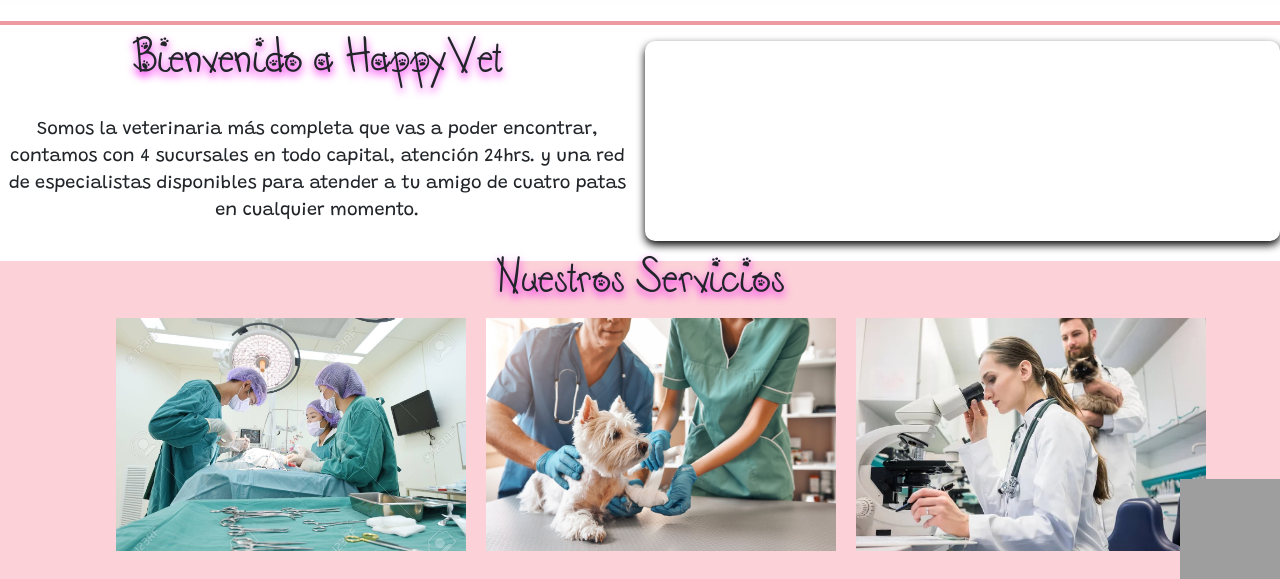
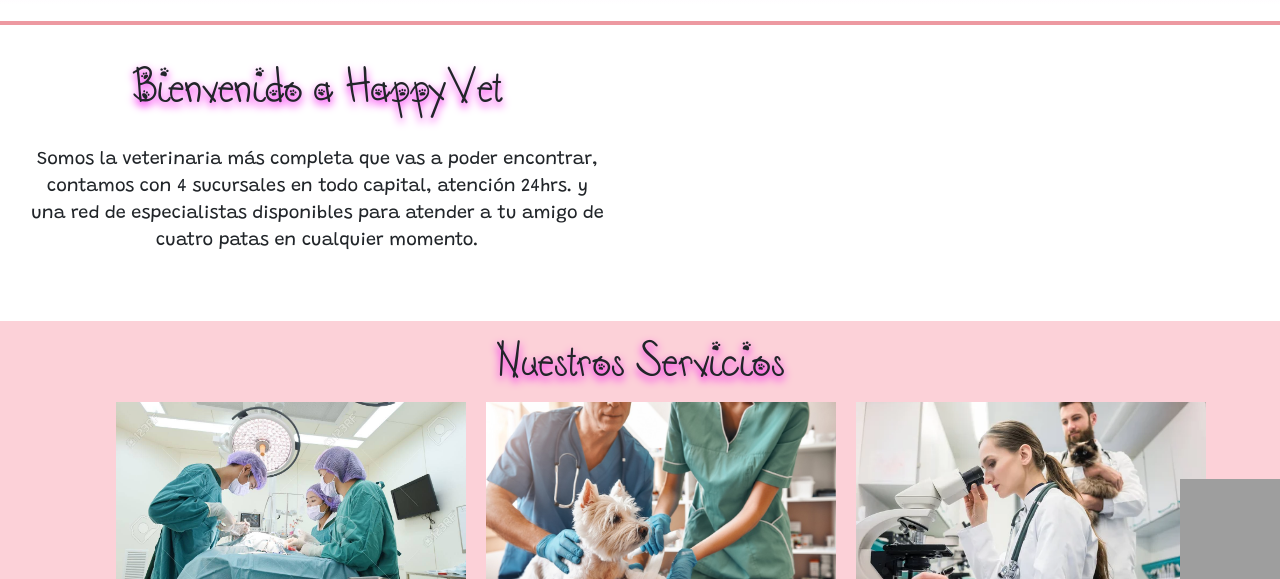
Before and after one commit to sofia25guzman/HappyVet, a website: page pages/Nosotros.html in a window 1280 px wide. Shown: the part 221-800 px from the top of the page. Drawn offline with nearby package versions, Linux system fonts and the light colour scheme; grey boxes are pictures that could not be loaded.

Commit message:
cambio img nosotros

```diff
--- a/scss/_nosotros.scss
+++ b/scss/_nosotros.scss
@@ -29,7 +29,10 @@
 
     .textsection1 {
         text-align: center;
-        margin: 0 auto;
+        display: flex;
+        flex-direction: column;
+        align-items: center;
+        padding: 30px;
 
         .titulosection1 {
             text-align: center;
@@ -37,9 +40,8 @@
     }
 
     .imgsection1 {
-        width: 100%;
+        justify-self: center;
         border-radius: 10px;
-        box-shadow: 0 4px 8px rgb(0, 0, 0.1);
         img {
             max-width: 100%;
             height: auto;
```
Also changed, not shown: pages/Nosotros.html (+2 -0 lines), css/style.css, 1 other file.
